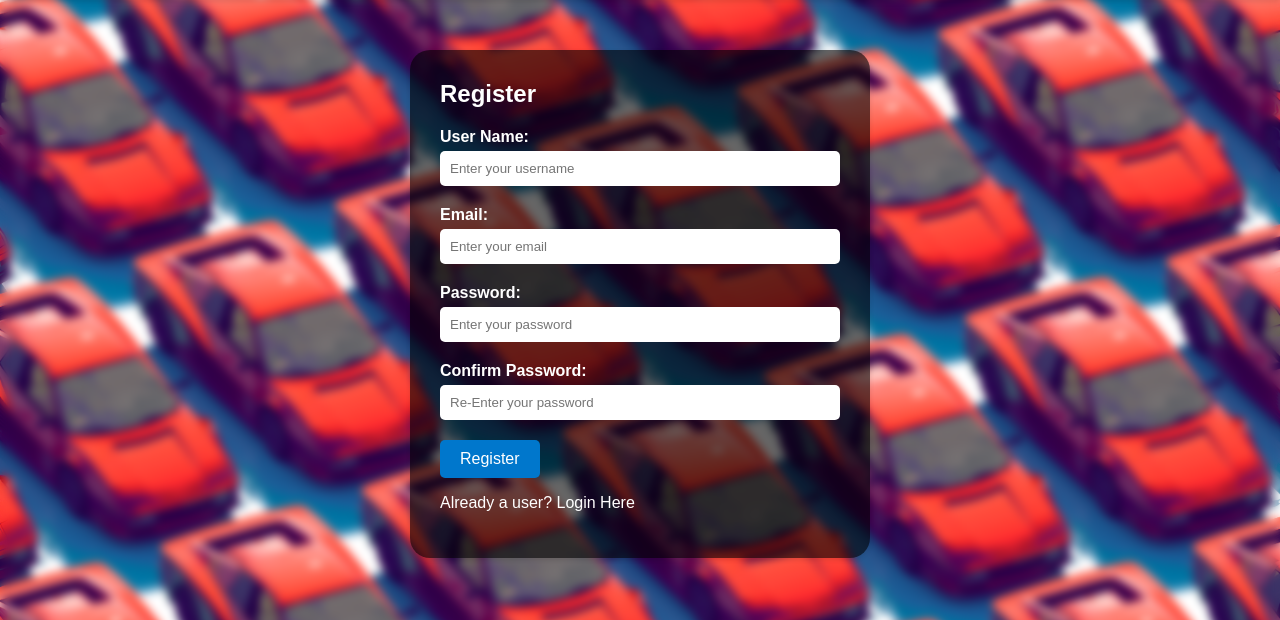
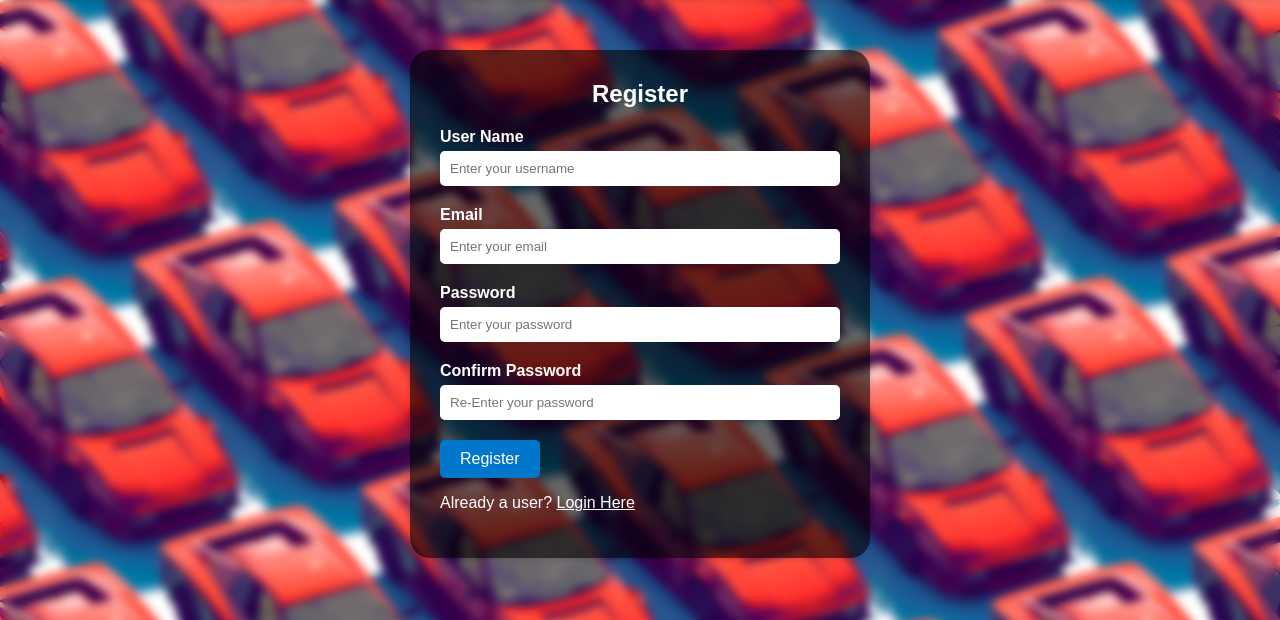
Before and after one commit to ramkiran55/UsedCarCentral, a Flask app: page /register in a window 1280 px wide. Shown: the part 82-702 px from the top of the page. Run offline with Flask 3, Linux system fonts and the light colour scheme.

Commit message:
Styling changes

```diff
--- a/static/styles/listing.css
+++ b/static/styles/listing.css
@@ -6,7 +6,7 @@ html, body {
   }
 
   body {
-    background-image: url("loginimage.png");
+    background-image: url("../img/loginimage.png");
     background-size: cover;
     background-position: center center;
     background-repeat: no-repeat;
@@ -115,7 +115,7 @@ body:before {
     left: 0;
     right: 0;
     bottom: 0;
-    background-image: url("loginimage.png");
+    background-image: url("../img/loginimage.png");
     background-size: cover;
     background-position: center center;
     background-repeat: no-repeat;
@@ -126,7 +126,7 @@ body:before {
   /* Footer styles */
 
 footer {
-  position: absolute;
+  position: relative;
   bottom: 0;
   left: 0;
   right: 0;
--- a/static/styles/mylisting.css
+++ b/static/styles/mylisting.css
@@ -6,7 +6,7 @@ html, body {
   }
 
   body {
-    background-image: url("loginimage.png");
+    background-image: url("../img/loginimage.png");
     background-size: cover;
     background-position: center center;
     background-repeat: no-repeat;
@@ -135,7 +135,7 @@ body:before {
     left: 0;
     right: 0;
     bottom: 0;
-    background-image: url("loginimage.png");
+    background-image: url("../img/loginimage.png");
     background-size: cover;
     background-position: center center;
     background-repeat: no-repeat;
--- a/templates/login.html
+++ b/templates/login.html
@@ -29,7 +29,7 @@
       <button type="submit">Login</button>
     </form>
     <div class="register">
-      <p>Don't have an account? <a href="{{ url_for('register') }}">Register Here</a></p>
+      <p>Don't have an account? <a href="{{ url_for('register') }}"><u>Register Here</u></a></p>
     </div>
   </div>
   <script src="../static/RegSubmitButtons.js"></script>
--- a/templates/mylisting.html
+++ b/templates/mylisting.html
@@ -11,7 +11,8 @@
     <header>
       <h1><i class="fas fa-car" style="--fa-secondary-color: #ff0000;"></i> Used Car Central - <strong>MyListings Page</strong></h1>
       <nav>
-        <a href="prelisting.html"><strong>Home</strong></a>
+        <a href="{{ url_for('home') }}"><strong>Home</strong></a>
+        <a href="{{ url_for('getcarlistings') }}"><strong>Listing</strong></a>
         <a href="{{ url_for('logout') }}">Logout</a>
       </nav>
     </header>
--- a/templates/register.html
+++ b/templates/register.html
@@ -37,31 +37,31 @@
     </header>
 
     <div class="registration-box">
-      <h2>Register</h2>
+      <h2 class="alert">Register</h2>
       {% if error %}
       <div class="alert">{{ error }}</div>
       {% endif %}
       <form id="registration-form" method="post">
         <div class="form-group">
-          <label for="name">User Name:</label>
+          <label for="name">User Name</label>
           <input type="text" id="name" name="name" placeholder="Enter your username" required />
         </div>
         <div class="form-group">
-          <label for="email">Email:</label>
+          <label for="email">Email</label>
           <input type="email" id="email" name="email" placeholder="Enter your email" required />
         </div>
         <div class="form-group">
-          <label for="password">Password:</label>
+          <label for="password">Password</label>
           <input type="password" id="password" name="password" placeholder="Enter your password" required />
           <div id="password-feedback" class="validation-message"></div>
         </div>
         <div class="form-group">
-          <label for="confirm_password">Confirm Password:</label>
+          <label for="confirm_password">Confirm Password</label>
           <input type="password" id="confirm_password" name="confirm_password" placeholder="Re-Enter your password" required>
         </div>
         <button type="submit" >Register</button>
       </form>
-      <p>Already a user? <a href="{{ url_for('login') }}">Login Here</a></p>
+      <p>Already a user? <a href="{{ url_for('login') }}"><u>Login Here</u></a></p>
     </div>
 
     <footer>
```
Also changed, not shown: templates/listing.html (+4 -4 lines), templates/prelisting.html (+4 -3 lines).
